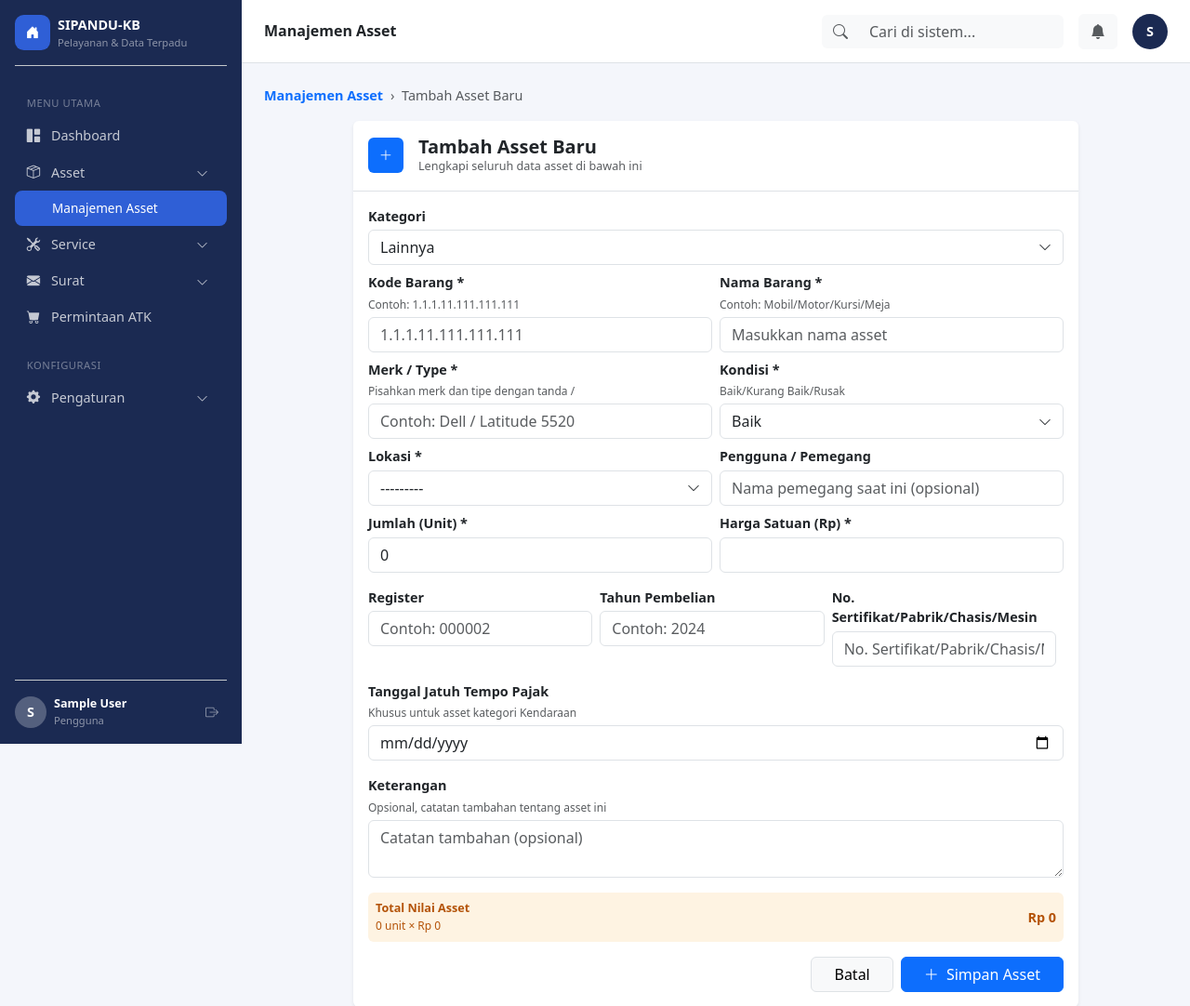
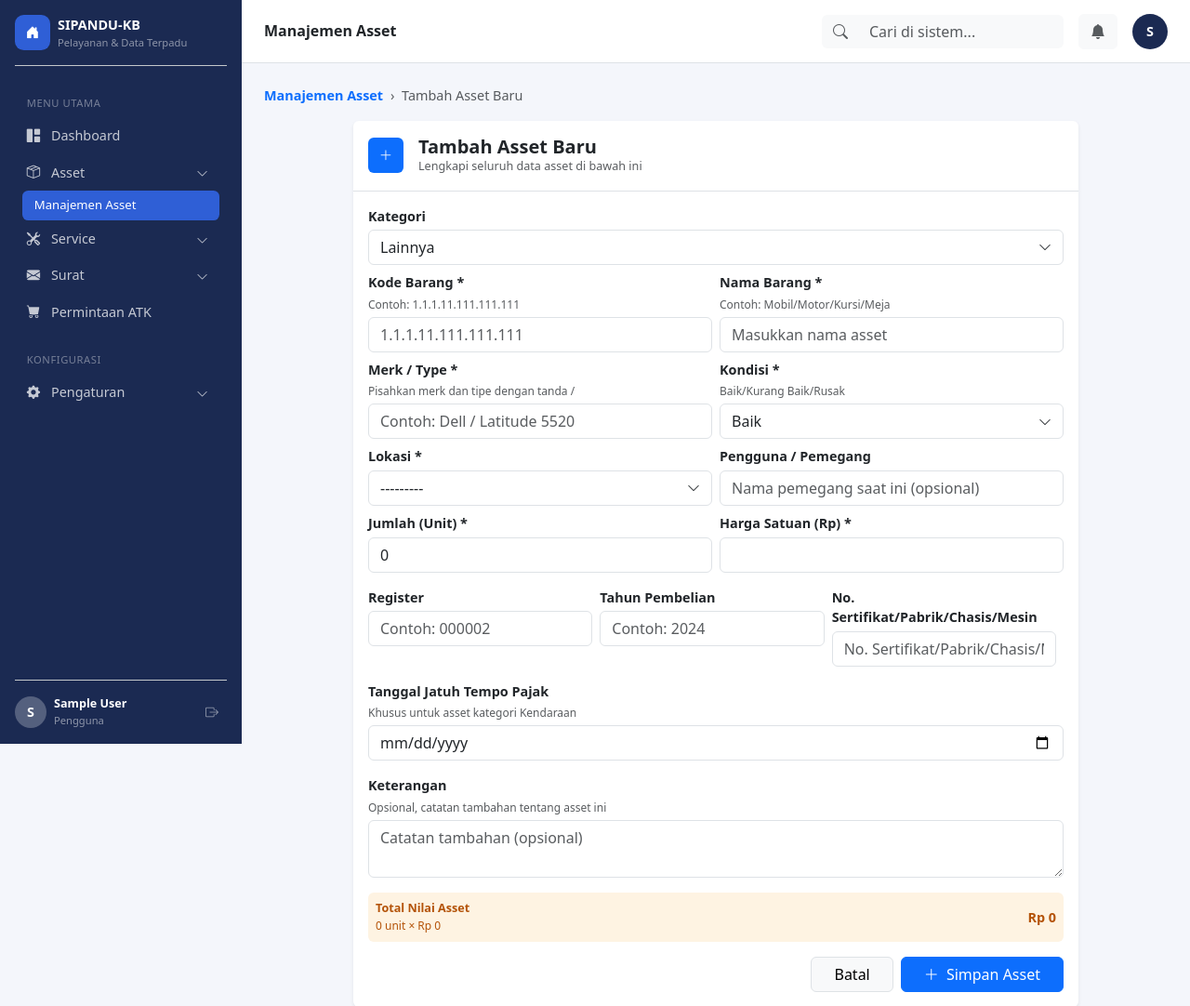
Before and after one commit to AhmadGhozi/Website-SIPANDU, a Django app: page /asset/tambah/ in a window 1280 px wide. Shown: the top 1082 px of the page at 93% size. Run offline with Django 5.2, Linux system fonts and the light colour scheme; the visitor is signed in with stand-in values (Sample User, id 1).

Commit message:
Fix submenu Pengaturan salah terbuka saat Permintaan ATK aktif, perkecil highlight submenu

```diff
--- a/templates/base.html
+++ b/templates/base.html
@@ -141,6 +141,14 @@
         #sidebar .submenu .nav-link {
             padding-left: 2.5rem;
             font-size: .85rem;
+        }
+
+        #sidebar .submenu .nav-link.active {
+            background-color: #2F5FD6;
+            padding: .4rem .8rem;
+            margin: 0 .5rem;
+            border-radius: .4rem;
+            font-size: .82rem;
         }
 
         .stat-icon {
@@ -350,7 +358,7 @@
                         <i class="bi bi-gear-fill me-2"></i> Pengaturan
                         <i class="bi bi-chevron-down float-end small mt-1"></i>
                     </a>
-                    <div class="collapse submenu {% if 'databarang' in request.path or 'pengguna' in request.path %}show{% endif %}" id="menuPengaturan">
+                    <div class="collapse submenu {% if 'databarang' in request.path and 'permintaan-dinas' not in request.path and 'stok-unit' not in request.path or 'pengguna' in request.path %}show{% endif %}" id="menuPengaturan">
                         <ul class="nav flex-column">
                             <li class="nav-item">
                                 <a href="{% url 'databarang:barang_list' %}" class="nav-link {% if 'databarang' in request.path and 'stok-unit' not in request.path and 'permintaan-dinas' not in request.path %}active{% endif %}">
```
